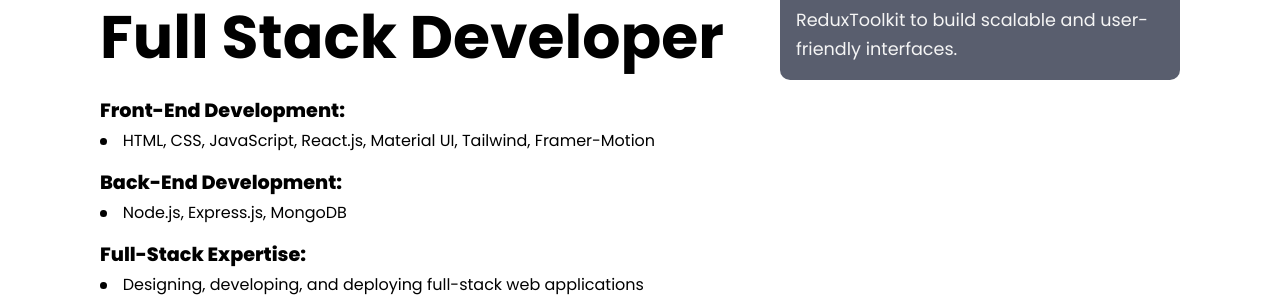
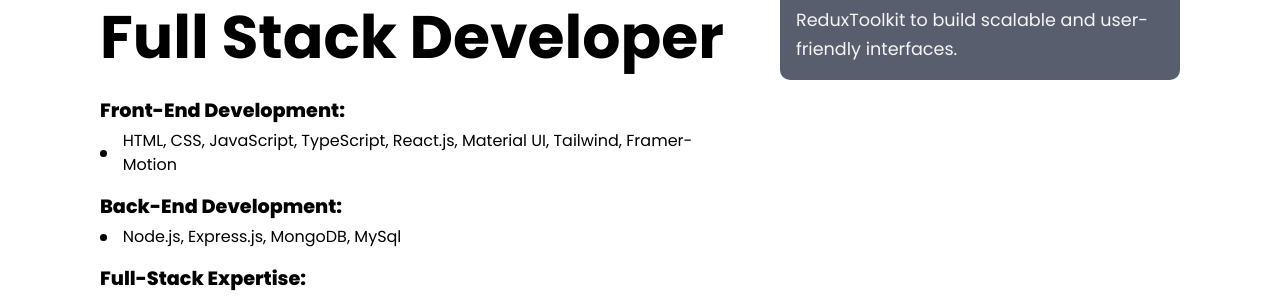
Before and after one commit to RishiBakshii/dev-portfolio, a React (Create React App) app: page / in a window 1280 px wide. Shown: the part 1026-1325 px from the top of the page. Built offline with nearby package versions, Linux system fonts and the light colour scheme.

Commit message:
update skills

```diff
--- a/src/App.jsx
+++ b/src/App.jsx
@@ -8,8 +8,8 @@
 
 
 const SKILLS=[
-  {"SkillName":"Front-End Development:","SkillDetails":"HTML, CSS, JavaScript, React.js, Material UI, Tailwind, Framer-Motion"},
-  {"SkillName":"Back-End Development:","SkillDetails":"Node.js, Express.js, MongoDB"},
+  {"SkillName":"Front-End Development:","SkillDetails":"HTML, CSS, JavaScript, TypeScript, React.js, Material UI, Tailwind, Framer-Motion"},
+  {"SkillName":"Back-End Development:","SkillDetails":"Node.js, Express.js, MongoDB, MySql"},
   {"SkillName":"Full-Stack Expertise:","SkillDetails":"Designing, developing, and deploying full-stack web applications"},
   {"SkillName":"Authentication Systems:","SkillDetails":"Building secure and robust login, signup, password reset, and OTP functionalities"},
   {"SkillName":"Redux Toolkit Mastery:","SkillDetails":"Managing complex application state effectively using async thunks and other advanced features"},
```
